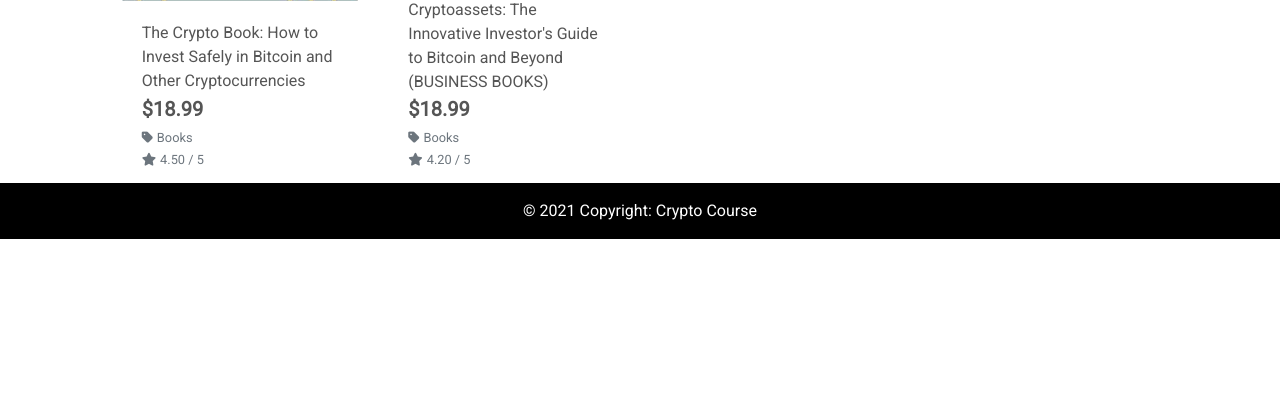
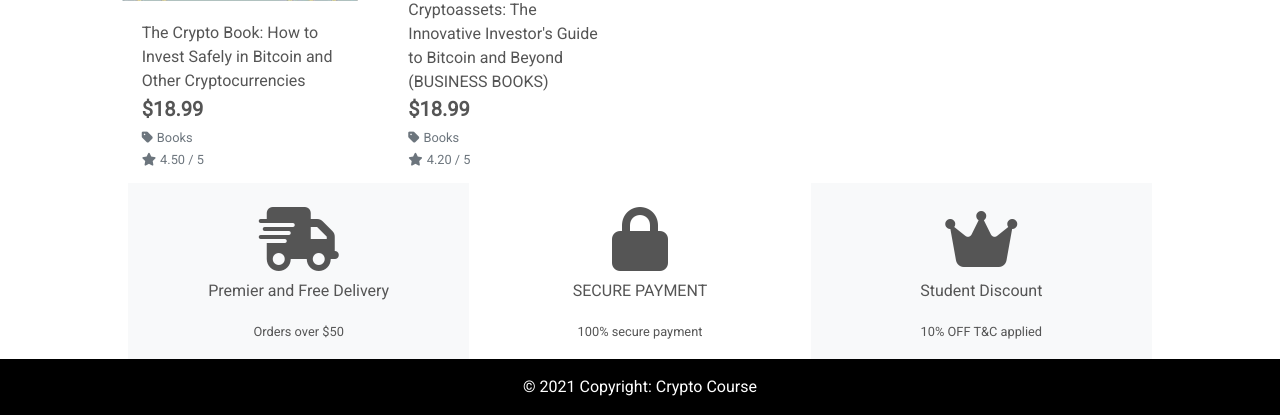
Before and after one commit to tindyc/crypto_course, a Django app: page /products/ in a window 1280 px wide. Shown: the part 1218-1633 px from the top of the page. Before the commit the page ends 1457 px from the top, so only its background shows below. Run offline with Django 3.2, Linux system fonts and the light colour scheme; data comes from the database, SQL or seed files in the repository; some libraries are stand-ins or nearby versions.

Commit message:
Add shop info icons

```diff
--- a/products/templates/products/products.html
+++ b/products/templates/products/products.html
@@ -133,6 +133,31 @@
         </div>
     </div>
 </div>
+
+<section id="shopinfo" class="text-full container">
+    <div class="row text-center security__details">
+
+        <div class="col-lg-4 col-sm-12 pb-3 bg-light">
+            <i class="fas fa-shipping-fast fa-4x mb-2 mt-4 shopinfo-icons"></i>
+            <p class="shopinfo-text">Premier and Free Delivery</p>
+            <small class="shopinfo-text pb-3">Orders over $50</small>
+        </div>
+
+        <div class="col-lg-4 col-sm-12 pb-3 bg-grey">
+            <i class="fas fa-lock fa-4x mb-2 mt-4 shopinfo-icons"></i>
+            <p class="shopinfo-text">SECURE PAYMENT</p>
+            <small class="shopinfo-text pb-3">100% secure payment</small>
+        </div>
+
+        <div class="col-lg-4 col-sm-12 pb-3 bg-light">
+            <i class="fas fa-crown fa-4x mb-2 mt-4 shopinfo-icons"></i>
+            <p class="shopinfo-text">Student Discount</p>
+            <small class="shopinfo-text pb-3">10% OFF T&C applied</small>
+        </div>
+
+    </div>
+</section>
+
 <div class="btt-button shadow-sm rounded-0 border border-black">
     <a class="btt-link d-flex h-100">
         <i class="fas fa-arrow-up text-black mx-auto my-auto"></i>
--- a/static/css/base.css
+++ b/static/css/base.css
@@ -29,12 +29,6 @@ body {
     width: fit-content;
 }
 
-.shop-now-button {
-    background: black;
-    color: white;
-    min-width: 260px;
-}
-
 .btn-black {
     background: black;
     color: white;
@@ -54,9 +48,6 @@ body {
     color: white !important;
 }
 
-.shop-now-button:hover,
-.shop-now-button:active,
-.shop-now-button:focus,
 .btn-black:hover,
 .btn-black:active,
 .btn-black:focus {
@@ -107,6 +98,10 @@ a.category-badge>span.badge:hover {
 
 input[name='q']::placeholder {
     color: #aab7c4;
+}
+
+.shopinfo-icons:hover{
+    color: #A9A9A9;
 }
 
 /* ------------------------------- bootstrap toasts */
```
